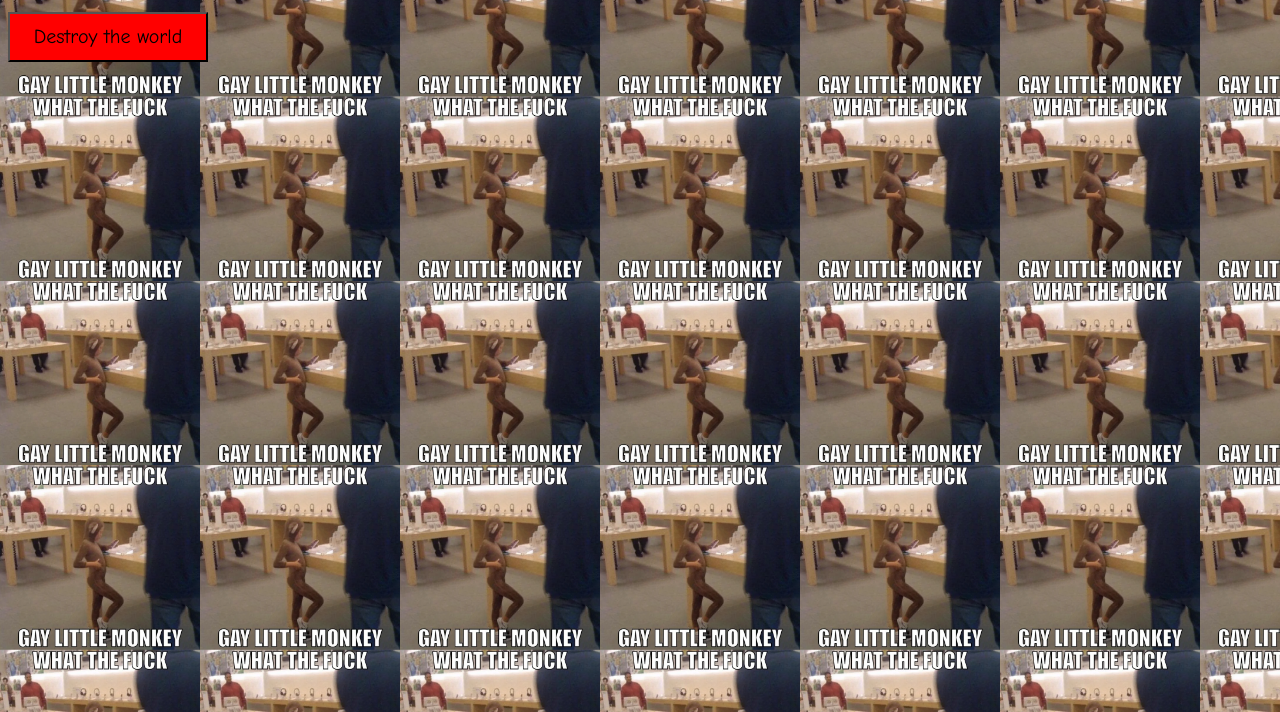
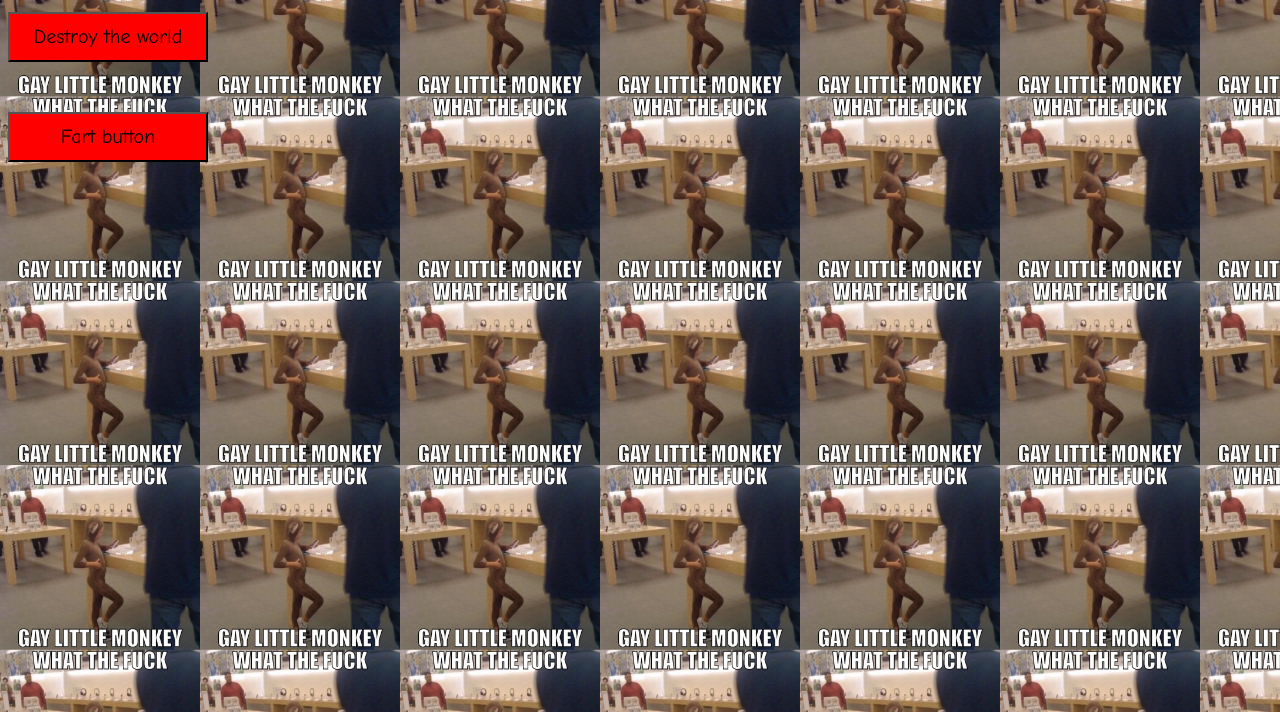
Before and after one commit to purpleface1337/DifferentMonkey, a plain HTML site: page index.html in a window 1280 px wide. Shown: the part 88-800 px from the top of the page. Drawn offline with Linux system fonts and the light colour scheme.

Commit message:
Update 1.0

```diff
--- a/index.html
+++ b/index.html
@@ -20,5 +20,15 @@
 		}
 	</script>
 
+	<button onclick="fart()" style="height:50px;width:200px"> Fart button </button>
+
+	<script>
+		function fart(){
+			var snd = new Audio("fart.mp3");
+			snd.play();
+			snd.currentTime=0;
+		}
+	</script>
+
 </body>
 </html>
```
Also changed, not shown: 1 other file.
